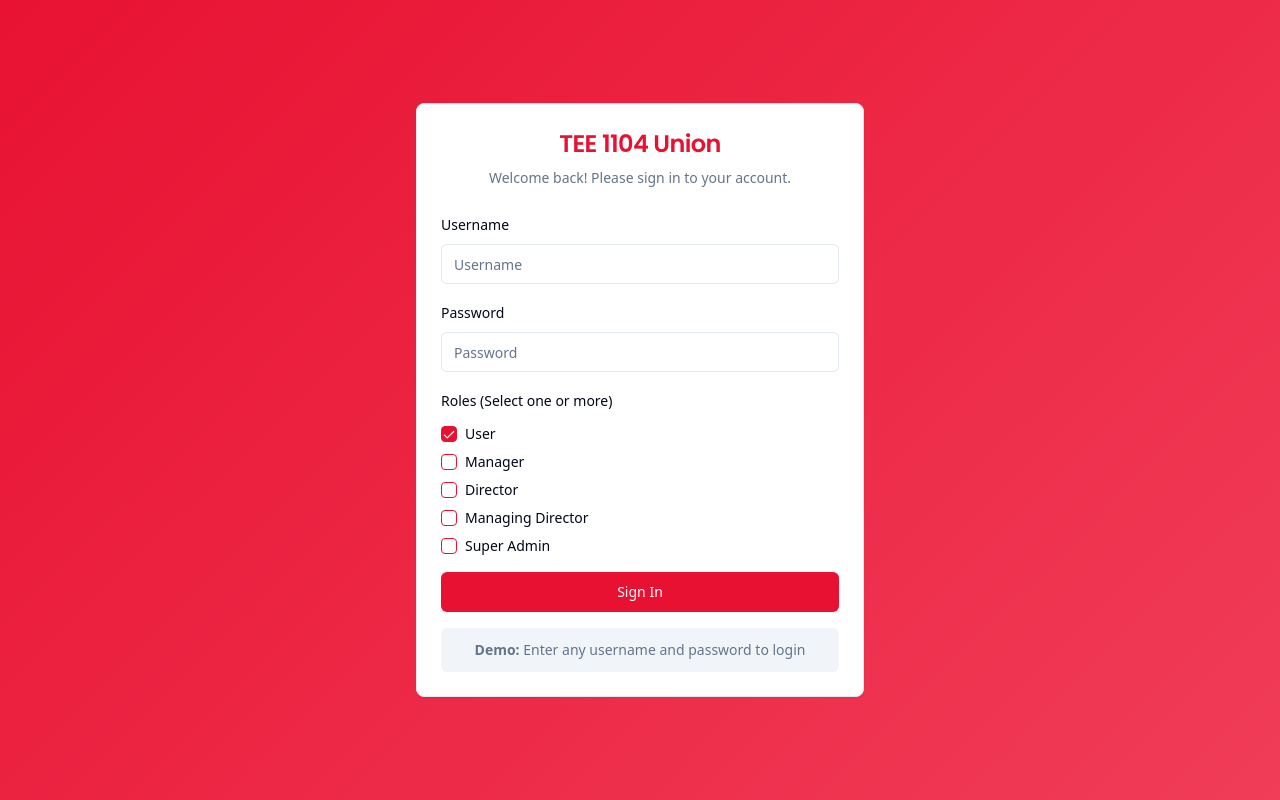
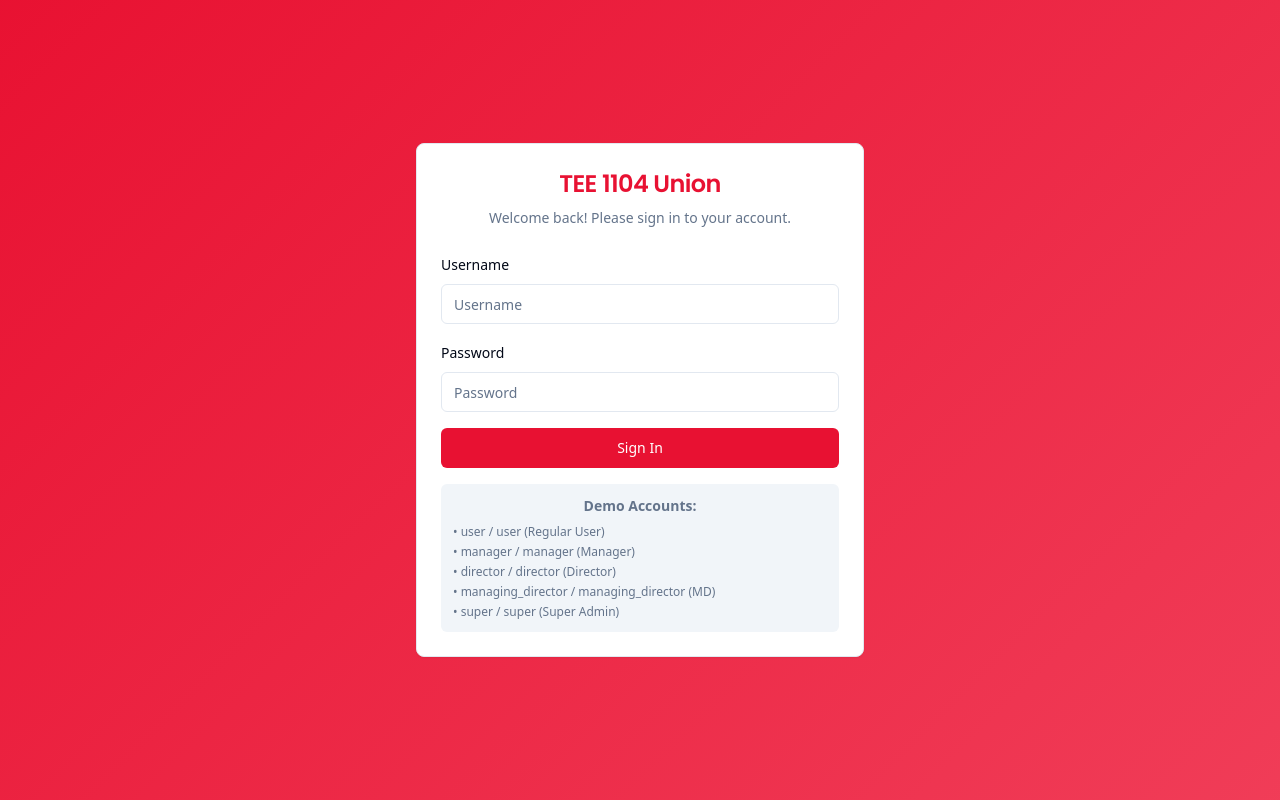
Before and after one commit to rahulraogrr/union-connect-mobile-hub, a React (Vite) app: page / in a window 1280 px wide. Built offline with nearby package versions, Linux system fonts and the light colour scheme.

Commit message:
Refactor login page roles
Replace role checkboxes with direct role assignment for login. Users can now log in with specific roles pre-assigned, such as "user" with the role "user", or "manager" with the role "manager".

```diff
--- a/src/pages/LoginPage.tsx
+++ b/src/pages/LoginPage.tsx
@@ -3,7 +3,6 @@ import { Button } from "@/components/ui/button";
 import { Input } from "@/components/ui/input";
 import { Label } from "@/components/ui/label";
 import { Card, CardContent, CardDescription, CardHeader, CardTitle } from "@/components/ui/card";
-import { Checkbox } from "@/components/ui/checkbox";
 import { useToast } from "@/hooks/use-toast";
 import { useTranslation } from 'react-i18next';
 import { useUser, UserRole } from '@/contexts/UserContext';
@@ -15,11 +14,19 @@ interface LoginPageProps {
 export default function LoginPage({ onLogin }: LoginPageProps) {
   const [username, setUsername] = useState("");
   const [password, setPassword] = useState("");
-  const [selectedRoles, setSelectedRoles] = useState<UserRole[]>(["user"]);
   const [isLoading, setIsLoading] = useState(false);
   const { toast } = useToast();
   const { t } = useTranslation();
   const { setUser } = useUser();
+
+  // Predefined user accounts with roles
+  const predefinedUsers = {
+    user: { password: "user", role: "user" as UserRole, name: "Regular User" },
+    manager: { password: "manager", role: "manager" as UserRole, name: "Department Manager" },
+    director: { password: "director", role: "director" as UserRole, name: "Company Director" },
+    managing_director: { password: "managing_director", role: "managing_director" as UserRole, name: "Managing Director" },
+    super: { password: "super", role: "super" as UserRole, name: "Super Administrator" },
+  };
 
   const handleSubmit = async (e: React.FormEvent) => {
     e.preventDefault();
@@ -33,10 +40,12 @@ export default function LoginPage({ onLogin }: LoginPageProps) {
       return;
     }
 
-    if (selectedRoles.length === 0) {
+    // Check if user exists and password matches
+    const userAccount = predefinedUsers[username as keyof typeof predefinedUsers];
+    if (!userAccount || userAccount.password !== password) {
       toast({
         title: t('common.error'),
-        description: "Please select at least one role",
+        description: "Invalid username or password",
         variant: "destructive",
       });
       return;
@@ -48,12 +57,12 @@ export default function LoginPage({ onLogin }: LoginPageProps) {
     setTimeout(() => {
       setIsLoading(false);
 
-      // Create user with multiple roles
+      // Create user with assigned role
       const user = {
         id: Date.now().toString(),
         username,
-        roles: selectedRoles,
-        name: "Ramana Salvaji",
+        roles: [userAccount.role], // Single role based on username
+        name: userAccount.name,
       };
 
       setUser(user);
@@ -66,23 +75,6 @@ export default function LoginPage({ onLogin }: LoginPageProps) {
     }, 1000);
   };
 
-  // Role options for multi-role selection
-  const roleOptions = [
-    { value: 'user', label: 'User' },
-    { value: 'manager', label: 'Manager' },
-    { value: 'director', label: 'Director' },
-    { value: 'managing_director', label: 'Managing Director' },
-    { value: 'super', label: 'Super Admin' },
-  ];
-
-  // Handle role selection/deselection
-  const handleRoleToggle = (role: UserRole) => {
-    setSelectedRoles(prev =>
-      prev.includes(role)
-        ? prev.filter(r => r !== role)
-        : [...prev, role]
-    );
-  };
 
   return (
     <div className="min-h-screen bg-gradient-primary flex items-center justify-center p-4">
@@ -115,26 +107,6 @@ export default function LoginPage({ onLogin }: LoginPageProps) {
                 required
               />
             </div>
-            <div className="space-y-3">
-              <Label>Roles (Select one or more)</Label>
-              <div className="space-y-2">
-                {roleOptions.map((option) => (
-                  <div key={option.value} className="flex items-center space-x-2">
-                    <Checkbox
-                      id={option.value}
-                      checked={selectedRoles.includes(option.value as UserRole)}
-                      onCheckedChange={() => handleRoleToggle(option.value as UserRole)}
-                    />
-                    <Label
-                      htmlFor={option.value}
-                      className="text-sm font-normal cursor-pointer"
-                    >
-                      {option.label}
-                    </Label>
-                  </div>
-                ))}
-              </div>
-            </div>
             <Button
               type="submit"
               className="w-full"
@@ -144,9 +116,16 @@ export default function LoginPage({ onLogin }: LoginPageProps) {
             </Button>
           </form>
           <div className="mt-4 p-3 bg-muted rounded-md">
-            <p className="text-sm text-muted-foreground text-center">
-              <strong>Demo:</strong> {t('login.demoHint')}
+            <p className="text-sm text-muted-foreground text-center mb-2">
+              <strong>Demo Accounts:</strong>
             </p>
+            <div className="text-xs text-muted-foreground space-y-1">
+              <div>• user / user (Regular User)</div>
+              <div>• manager / manager (Manager)</div>
+              <div>• director / director (Director)</div>
+              <div>• managing_director / managing_director (MD)</div>
+              <div>• super / super (Super Admin)</div>
+            </div>
           </div>
         </CardContent>
       </Card>
```
